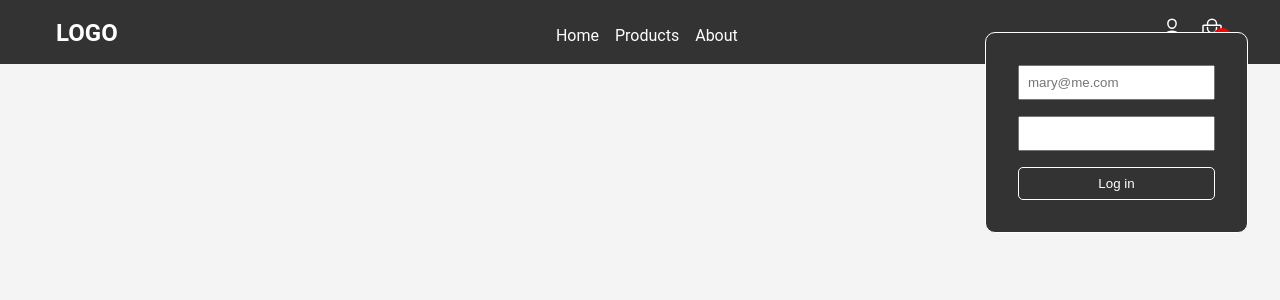
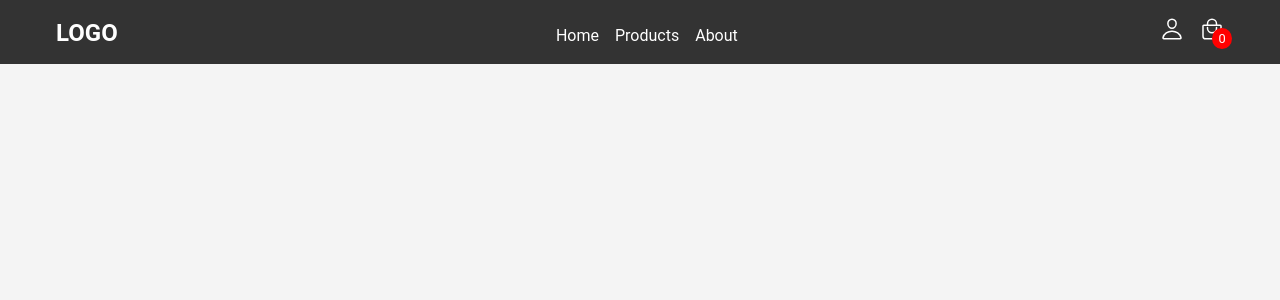
Before and after one commit to nestoririondo/typescript-webshop-front, a React (Vite) app: page /login in a window 1280 px wide. Shown: the top 300 px of the page. Built offline with nearby package versions, Linux system fonts and the light colour scheme.

Commit message:
fix: reorganized routes to integrate login in navbar

```diff
--- a/src/pages/Login.tsx
+++ /dev/null
@@ -1,52 +0,0 @@
-import { useEffect, useState } from "react";
-import { useAuth } from "../context/useAuth";
-
-export type LoginData = {
-  email: string;
-  password: string;
-};
-
-const Login = () => {
-  const [userInput, setUserInput] = useState<LoginData>({
-    email: "",
-    password: "",
-  });
-  const [isLoading, setIsLoading] = useState<boolean>(false);
-
-  const { user , login } = useAuth();
-
-  const handleChange = (e: React.ChangeEvent<HTMLInputElement>) => {
-    const { name, value } = e.target;
-    setUserInput((prev) => ({ ...prev, [name]: value }));
-  };
-
-  const handleSubmit = async (e: React.FormEvent<HTMLFormElement>) => {
-    e.preventDefault();
-    setIsLoading(true);
-    if (isLoading) return;
-    await login(userInput).finally(() => setIsLoading(false));
-  };
-
-  useEffect(() => {
-    console.log(user);
-  }, [user]);
-
-  return (
-    <>
-      <div className="login-container">
-        <form onSubmit={handleSubmit}>
-          <input
-            onChange={handleChange}
-            type="email"
-            name="email"
-            placeholder="mary@me.com"
-          />
-          <input onChange={handleChange} type="password" name="password" />
-          <button type="submit">Log in</button>
-        </form>
-      </div>
-    </>
-  );
-};
-
-export default Login;
--- a/src/routes/routes.ts
+++ b/src/routes/routes.ts
@@ -5,7 +5,7 @@
 import Order from "../pages/Order";
 import Cart from "../pages/Cart";
 import Checkout from "../pages/Checkout";
-import Login from "../pages/Login";
+import Login from "../components/Login";
 import Signup from "../pages/Signup";
 
 export type RouteObject = {
@@ -22,6 +22,4 @@
   { path: "/order", element: Order },
   { path: "/cart", element: Cart },
   { path: "/checkout", element: Checkout },
-  { path: "/login", element: Login },
-  { path: "/signup", element: Signup },
 ];
```
